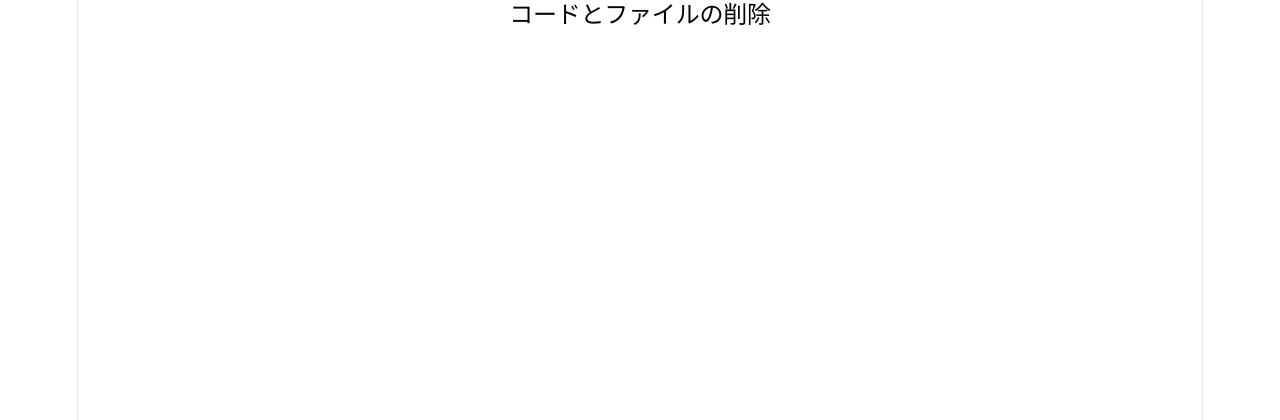
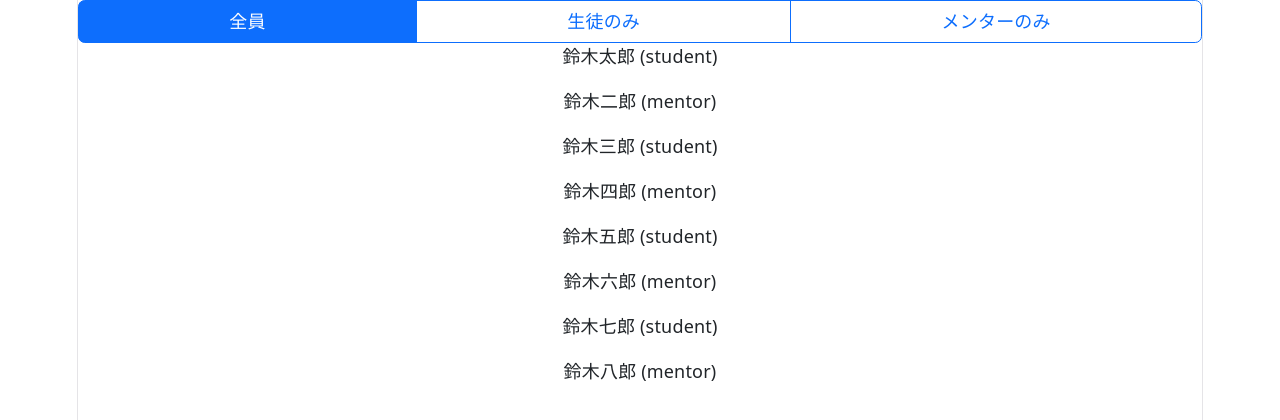
Before and after one commit to iwariku/react_typescript_management, a React (Vite) app: page / in a window 1280 px wide. Shown: the top 420 px of the page. Built offline with nearby package versions, Linux system fonts and the light colour scheme.

Commit message:
feat: チェックボックスの切り替えるとユーザー情報も切り替わる機能を実装

```diff
--- a/src/App.tsx
+++ b/src/App.tsx
@@ -1,7 +1,11 @@
+import { UserList } from './User';
+
+import 'bootstrap/dist/css/bootstrap.css';
+
 function App() {
   return (
     <>
-      <h2>コードとファイルの削除</h2>
+      <UserList />
     </>
   );
 }
--- /dev/null
+++ b/src/User.tsx
@@ -0,0 +1,285 @@
+import { useState } from 'react';
+
+interface AllUserData {
+  id: number;
+  name: string;
+  role: string;
+  email: string;
+  age: number;
+  postCode: string;
+  phone: string;
+  hobbies: string[];
+  url: string;
+}
+
+interface StudentData extends AllUserData {
+  role: 'student';
+  studyMinutes: number;
+  taskCode: number;
+  studyLangs: string[];
+  score: number;
+}
+
+interface MentorData extends AllUserData {
+  role: 'mentor';
+  experienceDays: number;
+  useLangs: string[];
+  availableStartCode: number;
+  availableEndCode: number;
+}
+
+class AllUser implements AllUserData {
+  id: number;
+  name: string;
+  role: string;
+  email: string;
+  age: number;
+  postCode: string;
+  phone: string;
+  hobbies: string[];
+  url: string;
+
+  constructor(userData: AllUserData) {
+    this.id = userData.id;
+    this.name = userData.name;
+    this.role = userData.role;
+    this.email = userData.email;
+    this.age = userData.age;
+    this.postCode = userData.postCode;
+    this.phone = userData.phone;
+    this.hobbies = userData.hobbies;
+    this.url = userData.url;
+  }
+}
+
+class Student extends AllUser implements StudentData {
+  role: 'student';
+  studyMinutes: number;
+  taskCode: number;
+  studyLangs: string[];
+  score: number;
+
+  constructor(studentData: StudentData) {
+    super(studentData);
+    this.role = studentData.role;
+    this.studyMinutes = studentData.studyMinutes;
+    this.taskCode = studentData.taskCode;
+    this.studyLangs = studentData.studyLangs;
+    this.score = studentData.score;
+  }
+}
+
+class Mentor extends AllUser implements MentorData {
+  role: 'mentor';
+  experienceDays: number;
+  useLangs: string[];
+  availableStartCode: number;
+  availableEndCode: number;
+
+  constructor(mentorData: MentorData) {
+    super(mentorData);
+    this.role = mentorData.role;
+    this.experienceDays = mentorData.experienceDays;
+    this.useLangs = mentorData.useLangs;
+    this.availableStartCode = mentorData.availableStartCode;
+    this.availableEndCode = mentorData.availableEndCode;
+  }
+}
+
+const USER_LIST: (StudentData | MentorData)[] = [
+  {
+    id: 1,
+    name: '鈴木太郎',
+    role: 'student',
+    email: 'test1@happiness.com',
+    age: 26,
+    postCode: '100-0003',
+    phone: '0120000001',
+    hobbies: ['旅行', '食べ歩き', 'サーフィン'],
+    url: 'https://aaa.com',
+    studyMinutes: 3000,
+    taskCode: 101,
+    studyLangs: ['Rails', 'Javascript'],
+    score: 68,
+  },
+  {
+    id: 2,
+    name: '鈴木二郎',
+    role: 'mentor',
+    email: 'test2@happiness.com',
+    age: 31,
+    postCode: '100-0005',
+    phone: '0120000002',
+    hobbies: ['サッカー', 'ランニング', '筋トレ'],
+    url: 'https://bbb.com',
+    experienceDays: 1850,
+    useLangs: ['Next.js', 'GoLang'],
+    availableStartCode: 201,
+    availableEndCode: 302,
+  },
+  {
+    id: 3,
+    name: '鈴木三郎',
+    role: 'student',
+    email: 'test3@happiness.com',
+    age: 23,
+    postCode: '300-0332',
+    phone: '0120000003',
+    hobbies: ['アニメ', 'ゲーム', '旅行'],
+    url: 'https://ccc.com',
+    studyMinutes: 125000,
+    taskCode: 204,
+    studyLangs: ['Rails', 'Next.js'],
+    score: 90,
+  },
+  {
+    id: 4,
+    name: '鈴木四郎',
+    role: 'mentor',
+    email: 'test4@happiness.com',
+    age: 31,
+    postCode: '100-0005',
+    phone: '0120000004',
+    hobbies: ['食べ歩き', 'ランニング', '旅行'],
+    url: 'https://ddd.com',
+    experienceDays: 260,
+    useLangs: ['PHP', 'Javascript'],
+    availableStartCode: 103,
+    availableEndCode: 408,
+  },
+  {
+    id: 5,
+    name: '鈴木五郎',
+    role: 'student',
+    email: 'test5@happiness.com',
+    age: 22,
+    postCode: '300-0005',
+    phone: '0120000005',
+    hobbies: ['筋トレ', 'ランニング'],
+    url: 'https://eee.com',
+    studyMinutes: 47800,
+    taskCode: 305,
+    studyLangs: ['Next.js', 'Rails'],
+    score: 84,
+  },
+  {
+    id: 6,
+    name: '鈴木六郎',
+    role: 'mentor',
+    email: 'test6@happiness.com',
+    age: 28,
+    postCode: '100-0007',
+    phone: '0120000006',
+    hobbies: ['ゲーム', 'サッカー'],
+    url: 'https://fff.com',
+    experienceDays: 260,
+    useLangs: ['PHP', 'Javascript'],
+    availableStartCode: 101,
+    availableEndCode: 302,
+  },
+  {
+    id: 7,
+    name: '鈴木七郎',
+    role: 'student',
+    email: 'test7@happiness.com',
+    age: 24,
+    postCode: '300-0008',
+    phone: '0120000007',
+    hobbies: ['筋トレ', 'ダーツ'],
+    url: 'https://ggg.com',
+    studyMinutes: 26900,
+    taskCode: 401,
+    studyLangs: ['PHP', 'Rails'],
+    score: 73,
+  },
+  {
+    id: 8,
+    name: '鈴木八郎',
+    role: 'mentor',
+    email: 'test8@happiness.com',
+    age: 33,
+    postCode: '100-0009',
+    phone: '0120000008',
+    hobbies: ['ランニング', '旅行'],
+    url: 'https://hhh.com',
+    experienceDays: 6000,
+    useLangs: ['Golang', 'Rails'],
+    availableStartCode: 301,
+    availableEndCode: 505,
+  },
+];
+
+const allInstances = USER_LIST.map((user: StudentData | MentorData) => {
+  if (user.role === 'student') {
+    return new Student(user);
+  } else {
+    return new Mentor(user);
+  }
+});
+
+export const UserList = () => {
+  type TabType = 'all' | 'student' | 'mentor';
+  const [activeTab, setActiveTab] = useState<TabType>('all');
+
+  const displayUsers = allInstances.filter((user) => {
+    if (activeTab === 'all') return true;
+    return user.role === activeTab;
+  });
+
+  return (
+    <>
+      <div
+        className="btn-group"
+        role="group"
+        aria-label="Basic radio toggle button group"
+      >
+        <input
+          type="radio"
+          className="btn-check"
+          name="btnradio"
+          id="btnradio1"
+          autoComplete="off"
+          checked={activeTab === 'all'}
+          onChange={() => setActiveTab('all')}
+        />
+        <label className="btn btn-outline-primary" htmlFor="btnradio1">
+          全員
+        </label>
+
+        <input
+          type="radio"
+          className="btn-check"
+          name="btnradio"
+          id="btnradio2"
+          autoComplete="off"
+          checked={activeTab === 'student'}
+          onChange={() => setActiveTab('student')}
+        />
+        <label className="btn btn-outline-primary" htmlFor="btnradio2">
+          生徒のみ
+        </label>
+
+        <input
+          type="radio"
+          className="btn-check"
+          name="btnradio"
+          id="btnradio3"
+          autoComplete="off"
+          checked={activeTab === 'mentor'}
+          onChange={() => setActiveTab('mentor')}
+        />
+        <label className="btn btn-outline-primary" htmlFor="btnradio3">
+          メンターのみ
+        </label>
+      </div>
+
+      <div className="user-cards">
+        {displayUsers.map((user) => (
+          <p key={user.id}>
+            {user.name} ({user.role})
+          </p>
+        ))}
+      </div>
+    </>
+  );
+};
```
